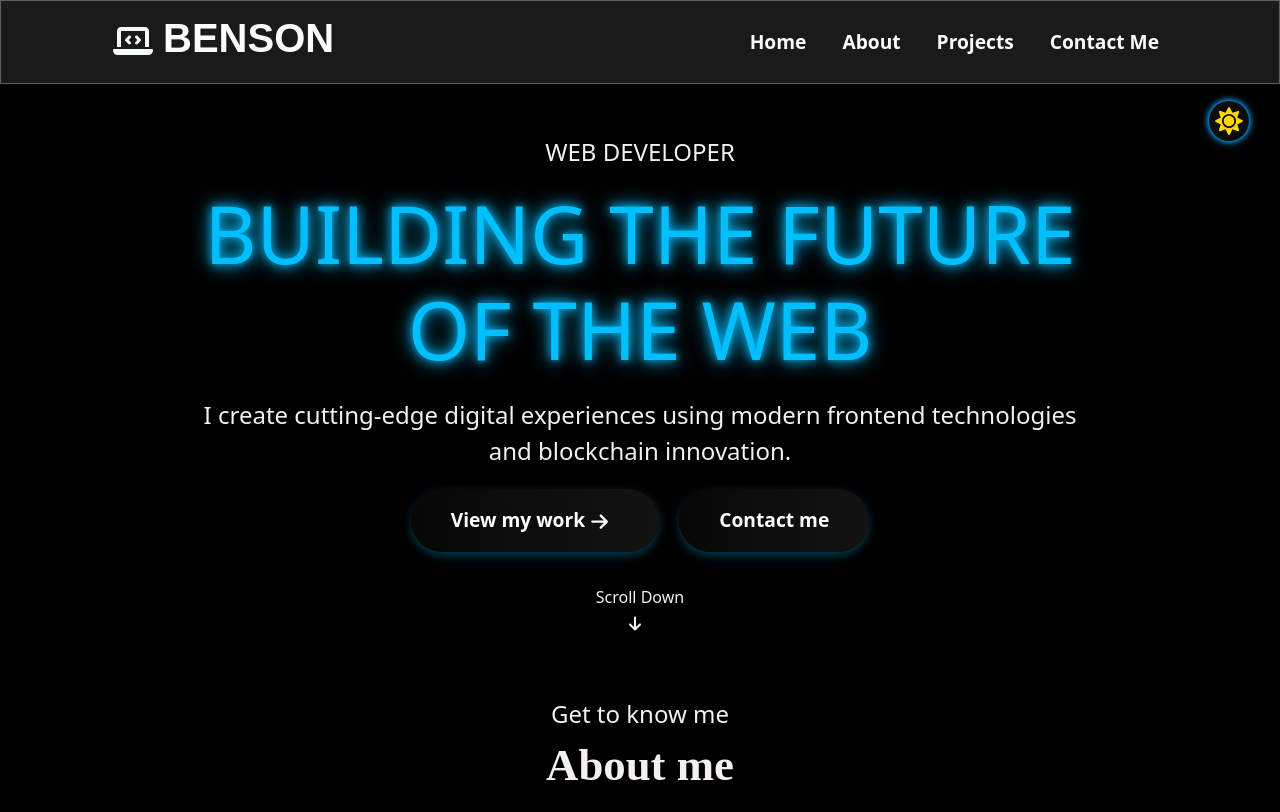
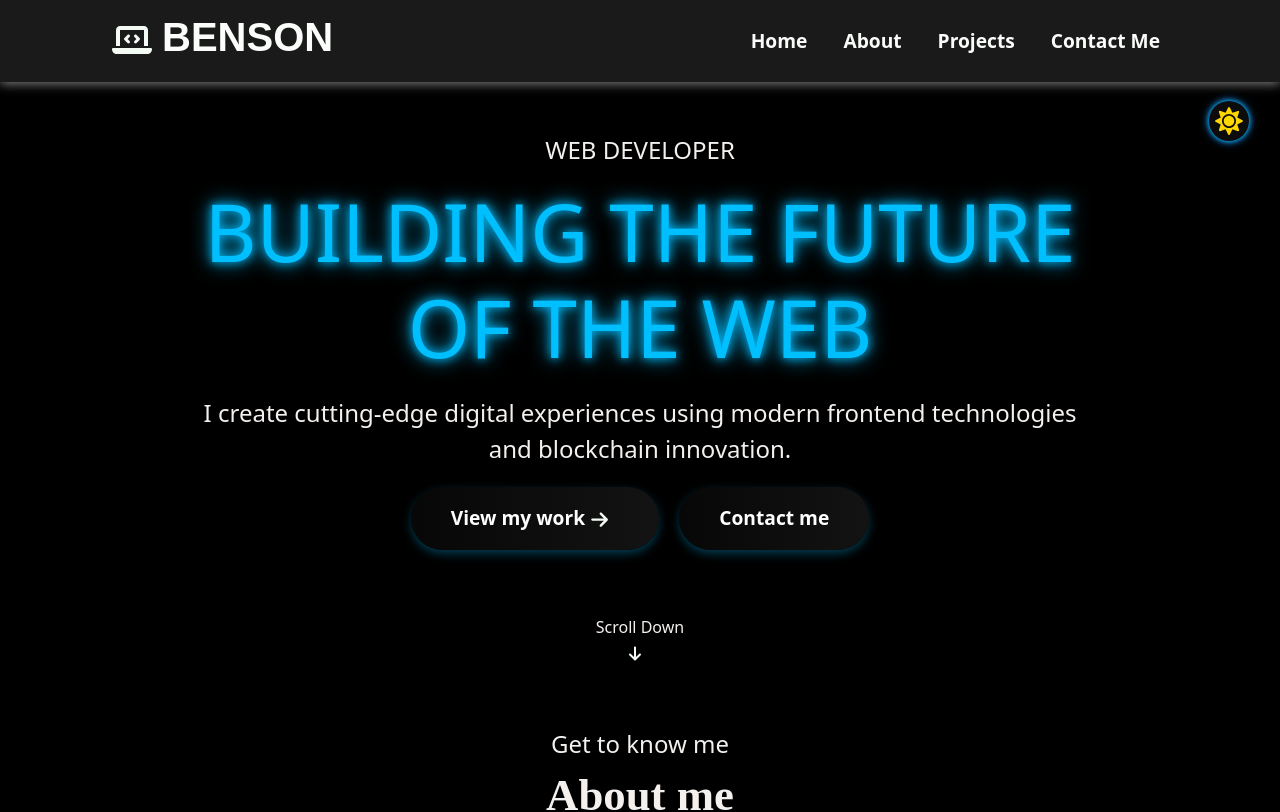
Before and after one commit to BeLaughter/Benson, a React (Vite) app: page / in a window 1280 px wide. Shown: the top 812 px of the page. Built offline with nearby package versions, Linux system fonts and the light colour scheme.

Commit message:
new changes

```diff
--- a/src/Components/Intro.jsx
+++ b/src/Components/Intro.jsx
@@ -18,7 +18,7 @@ const Intro = () => {
           Contact me{" "}
         </a>
       </div>
-      <div className="mt-3 bounce">
+      <div className="mt-5 bounce">
         <a href="#about">
           Scroll Down <br></br> <FaArrowDown className="bk-icon" />
         </a>
--- a/src/Components/Navbar.css
+++ b/src/Components/Navbar.css
@@ -80,8 +80,7 @@
   background: rgba(255, 255, 255, 0.1); /* semi-transparent background */
   backdrop-filter: blur(10px); /* blur effect */
   -webkit-backdrop-filter: blur(10px); /* Safari support */
-  border: 1px solid rgba(255, 255, 255, 0.3); /* subtle border */
-  box-shadow: 0 4px 30px rgba(0, 0, 0, 0.1); /* soft shadow */
+  box-shadow: 0 2px 10px rgba(253, 252, 252, 0.5); /* soft shadow */
   color: black !important;
   transition: all 0.3s ease;
 }
```
